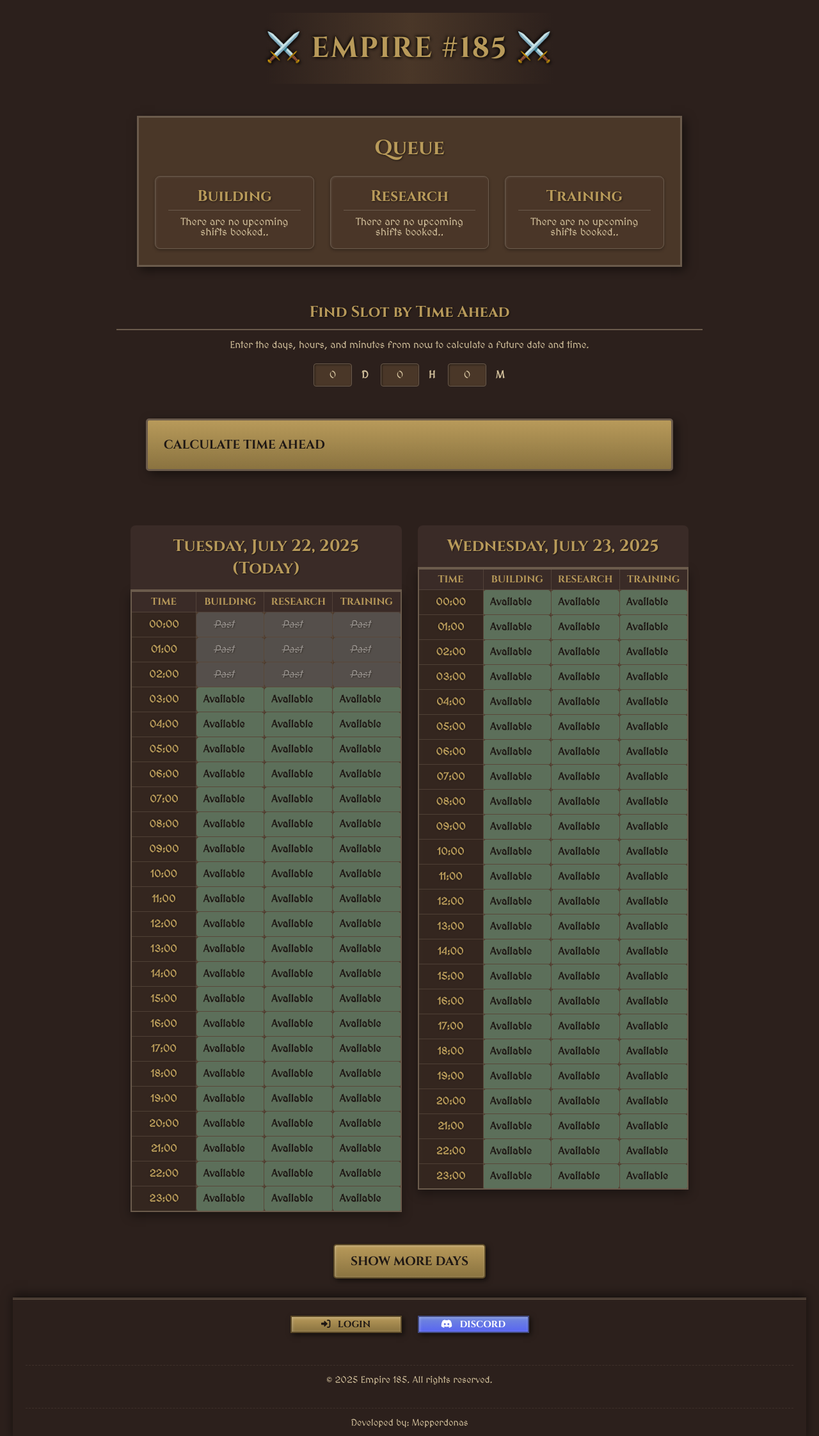
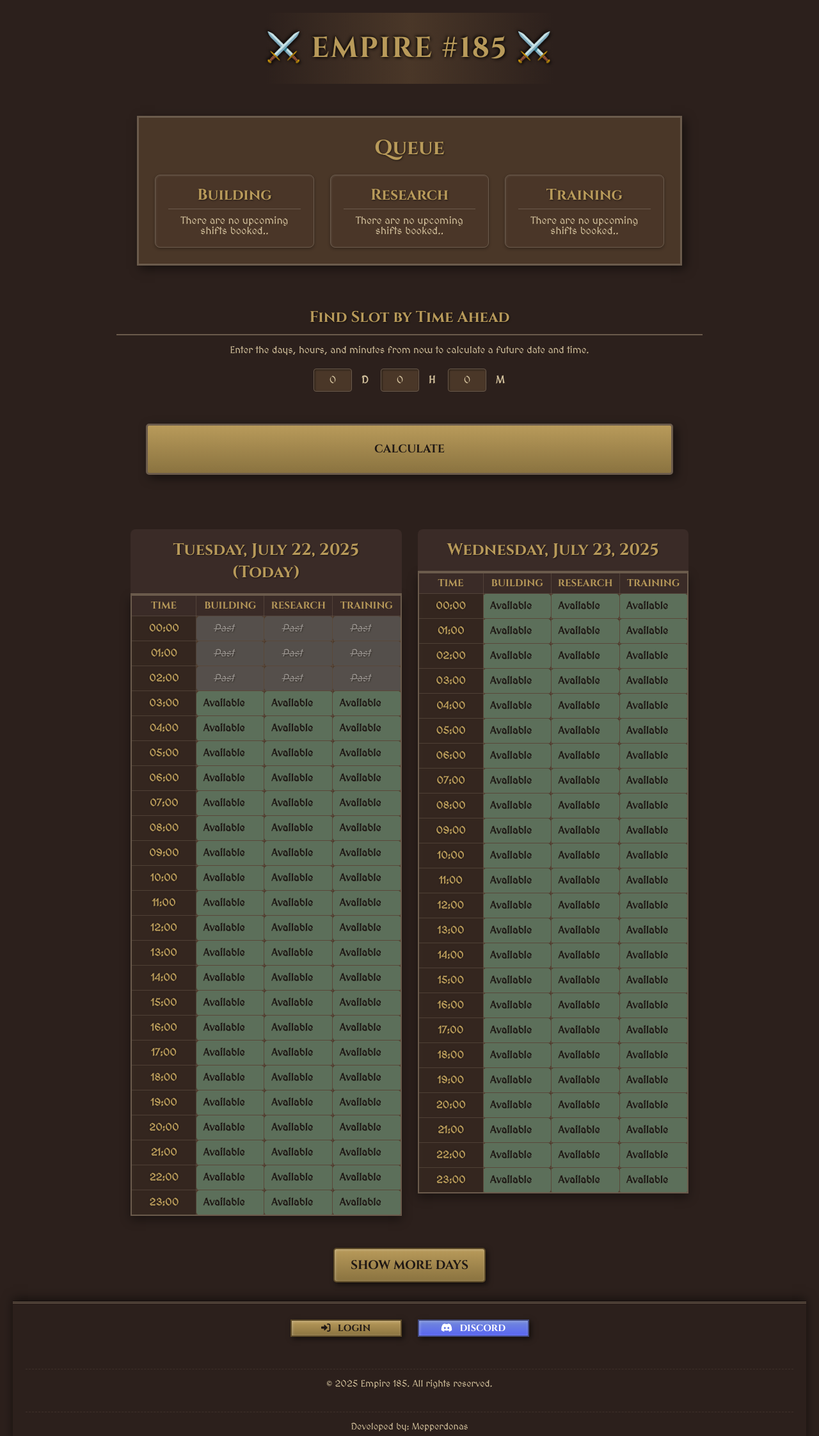
Before and after one commit to MEPPERDONAS/185_reservas, a Flask app: page / in a window 1280 px wide. Shown: the top 2244 px of the page at 64% size. Run offline with Flask 3, Linux system fonts and the light colour scheme; data comes from the database, SQL or seed files in the repository; data that the repository does not hold is empty.

Commit message:
hot fix de botones y debug

```diff
--- a/app.py
+++ b/app.py
@@ -20,9 +20,9 @@ DISCORD_BOT_TOKEN = os.getenv("TOKEN")
 DISCORD_ANNOUNCEMENT_CHANNEL_ID = os.getenv("CANAL_AVISOS_ID")
 
 DISCORD_CHANNELS = {
-    "Welcome Channel": "1349021786217644103",
-    "Rules Channel": "1349021784409772114",
-    "Announcements Channel": "1349021795046654023"
+    "[SOL] General Channel": "1339362327593488506",
+    "[SOL] Rules Channel": "1339366090244886611",
+    "[SOL] Announcements Channel": "1339366194330865685",
 }
 
 app.config['SQLALCHEMY_DATABASE_URI'] = os.getenv('DATABASE_URL').replace("postgres://", "postgresql://", 1) if os.getenv('DATABASE_URL') else 'sqlite:///reservas.db'
@@ -285,10 +285,6 @@ def send_discord_notification(message, channel_id=None, max_retries=3):
     if not target_channel_id:
         print("Error: ID del canal de anuncios de Discord no configurado.")
         return
-    # --- DEBUGGING TEMPORAL (¡ELIMINAR ESTO DESPUÉS!) ---
-    print(f"DEBUG: Longitud del TOKEN: {len(DISCORD_BOT_TOKEN) if DISCORD_BOT_TOKEN else 0}")
-    print(f"DEBUG: Canal de Discord a usar: {target_channel_id}")
-    # --- FIN DEBUGGING TEMPORAL ---
 
     headers = {
         "Authorization": f"Bot {DISCORD_BOT_TOKEN}",
--- a/static/style.css
+++ b/static/style.css
@@ -126,9 +126,9 @@ form a:not(.edit-btn) { /* Otros enlaces dentro de form */
     text-align: center;
     box-sizing: border-box;
 
-    display: flex;
+    /*display: flex;
     justify-content: center;
-    flex-wrap: wrap;
+    flex-wrap: wrap;*/
 }
 
 .first-in-queue-container h2 {
@@ -201,6 +201,7 @@ form a:not(.edit-btn) { /* Otros enlaces dentro de form */
 .find-slot-section {
     background-color: var(--aoe-dark-bg); /* Fondo oscuro como la tierra */
     padding: 15px; /* Un poco más de padding */
+    margin-top: 30px; /* <--- Añade o ajusta esta línea */
     margin-bottom: 30px;
     text-align: center;
 }
@@ -615,7 +616,7 @@ input[type="checkbox"] {
 }
 
 /* --- 9. Botones Generales (No de ícono) --- */
-button:not(.delete-btn):not(.toggle-btn):not(.edit-btn), /* Excluye botones de ícono */
+button:not(.delete-btn):not(.toggle-btn):not(.edit-btn):not(.find-slot-form button),
 .button,
 input[type="submit"] {
     font-family: 'Cinzel', serif;
@@ -993,7 +994,7 @@ button.toggle-btn .fa-toggle-off {
     .first-in-queue-container,
     .login-container,
     form button:not(.delete-btn):not(.toggle-btn):not(.edit-btn),
-    form a:not(.edit-btn) {
+    form a:not(.edit-btn):not(.nav-button) {
         padding: 15px;
         margin: 2px auto;
     }
--- a/templates/index.html
+++ b/templates/index.html
@@ -42,7 +42,7 @@
                 <input type="number" id="find-slot-minutes" name="minutes" min="0" max="59" value="0" required>
                 <span class="time-unit">M</span>
             </div>
-            <button type="submit" class="nav-button">Calculate Time Ahead</button>
+            <button type="submit" class="nav-button">Calculate</button>
         </form>
         <div id="find-slot-results" class="results-box" style="display: none;">
             <h3>Calculated Time:</h3>
```
